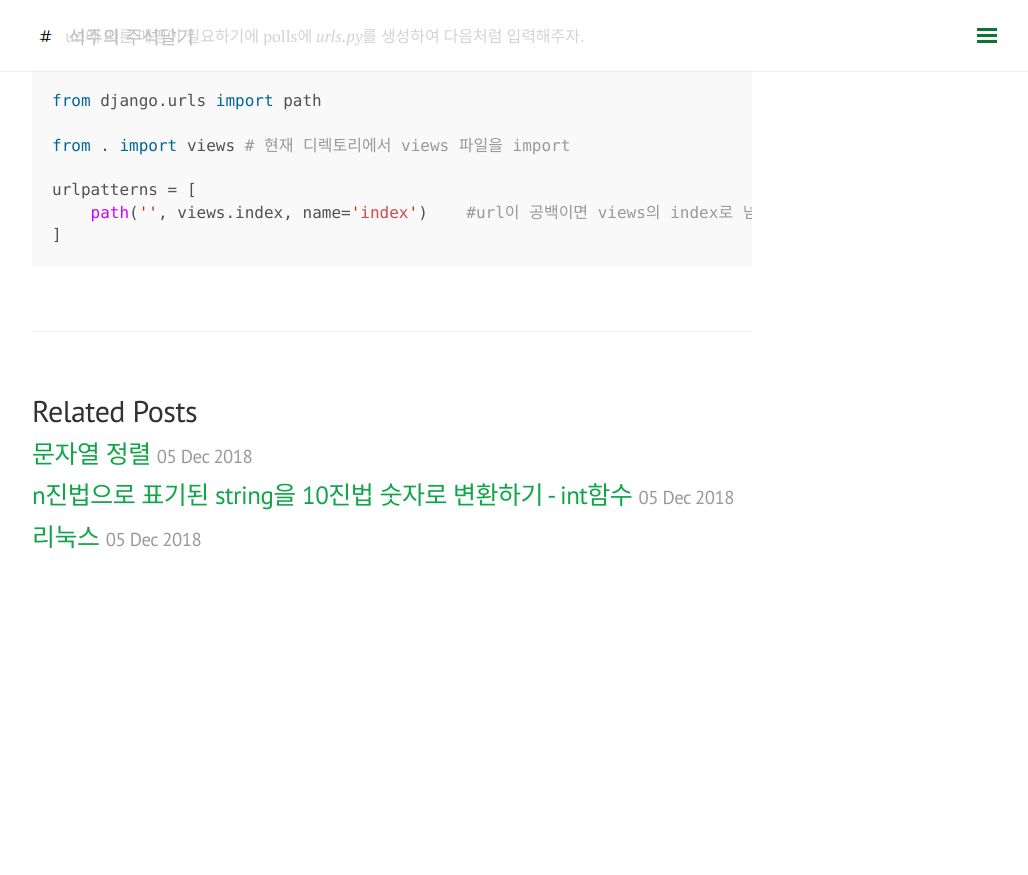
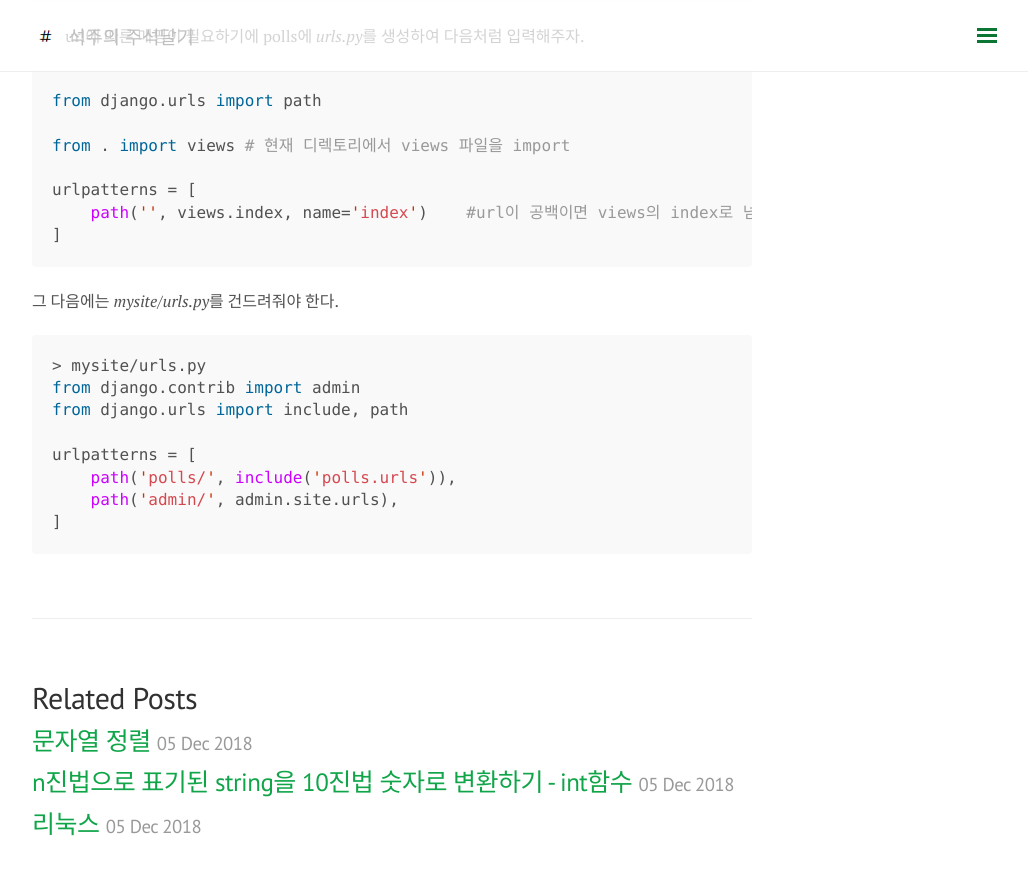
Before and after one commit to somefood/somefood.github.io, a Jekyll site: the page built from _posts/Django/2018-12-05-django1.md, in a window 1280 px wide and 900 px high, scrolled down 1973 px. Shown: the top 875 px of the window, without its empty margins (248-1276 px from the left). Built offline with Jekyll 4.4.1, drawn with Linux system fonts in a browser that asks for light colours; nearby versions of some CDN libraries; comment, search, counter and statistics services are not loaded; before the commit the page ends 2586 px from its top, so only the background shows below that.

Commit message:
Update 2018-12-05-django1.md

````diff
--- a/_posts/Django/2018-12-05-django1.md
+++ b/_posts/Django/2018-12-05-django1.md
@@ -75,3 +75,14 @@ urlpatterns = [
     path('', views.index, name='index')    #url이 공백이면 views의 index로 넘겨준다.
 ]
 ```
+그 다음에는 *mysite/urls.py*를 건드려줘야 한다.
+```python
+> mysite/urls.py
+from django.contrib import admin
+from django.urls import include, path
+
+urlpatterns = [
+    path('polls/', include('polls.urls')),
+    path('admin/', admin.site.urls),
+]
+```
````
